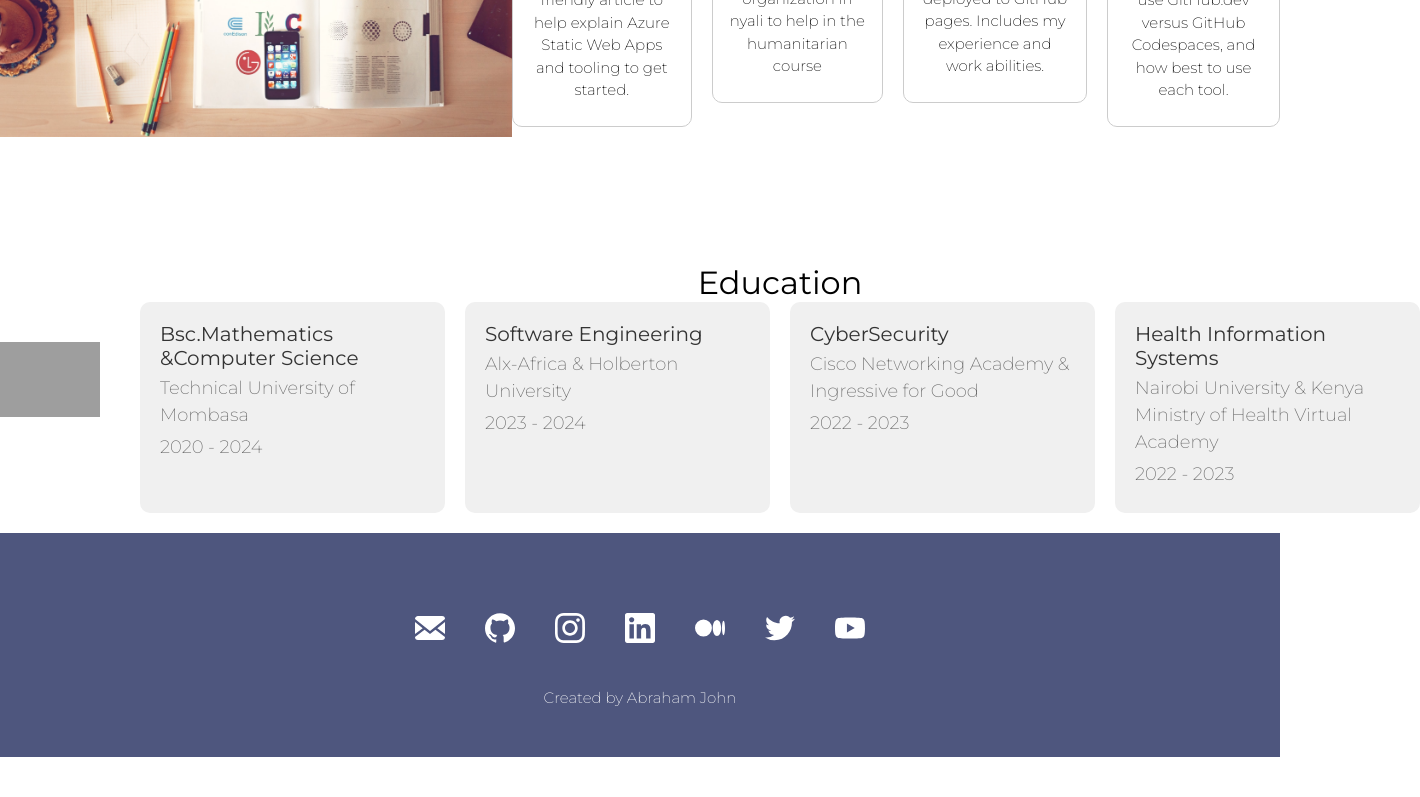
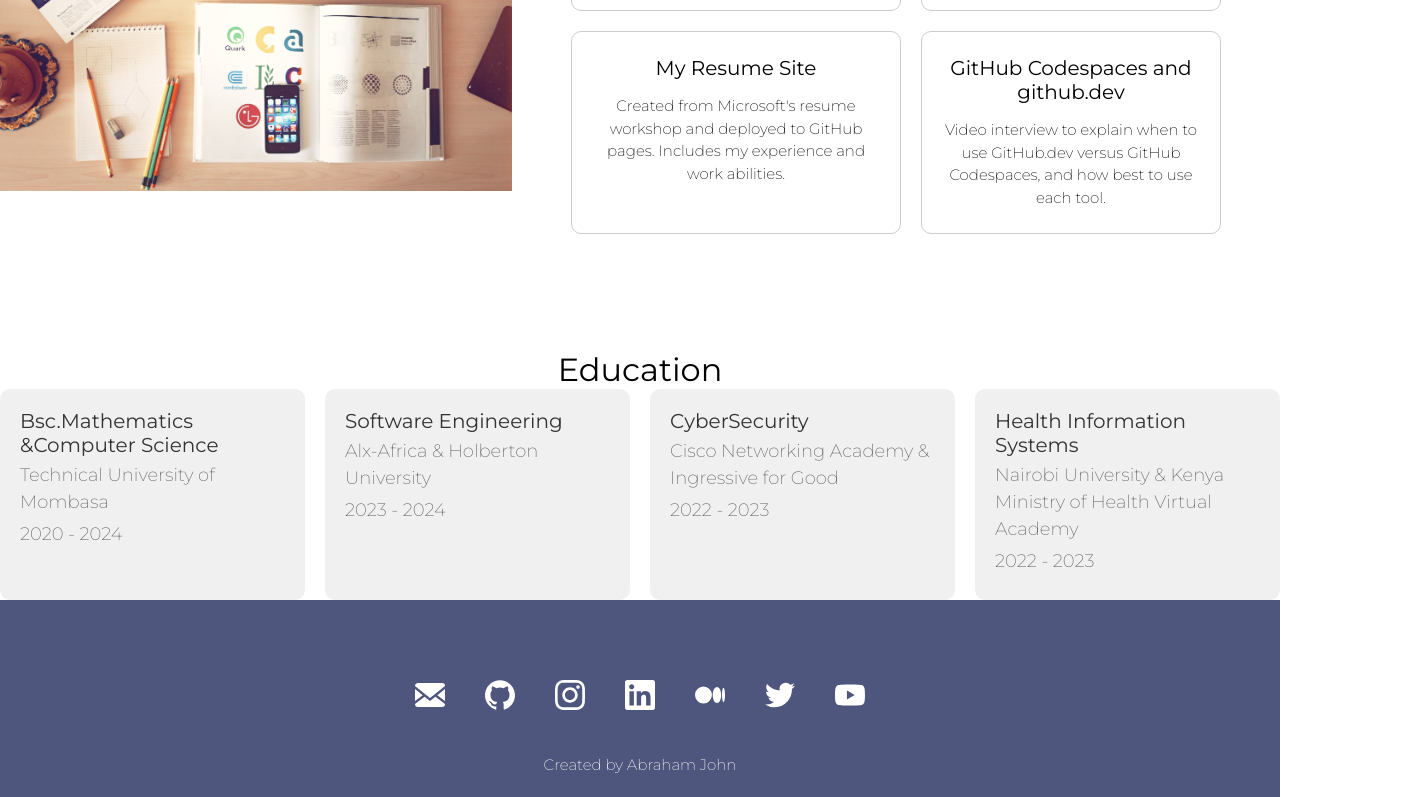
Before and after one commit to Jabrahamjohn/myportfolio, a React (Vite) app: page / in a window 1280 px wide. Shown: the part 2328-3125 px from the top of the page, 1420 px wide, since content can reach past the window. Before the commit the page ends 3085 px from the top, so only its background shows below. Built offline with nearby package versions, Linux system fonts and the light colour scheme; grey boxes are pictures that could not be loaded.

Commit message:
and it finally works and we stop from here

```diff
--- a/src/Components/Education.jsx
+++ b/src/Components/Education.jsx
@@ -3,11 +3,9 @@ import React from "react";
 
 const Education = () => {
   return (
-    <div className="container">
-      <img src="../images/educational.jpg" alt="graduation" />
-      <section id="Education">
-        <h2>Education</h2>
-        <div className="education-grid">
+    <section id="Education">
+      <h2>Education</h2>
+      <div className="education-grid">
           <div className="education-cell">
           <h3>Bsc.Mathematics &Computer Science</h3>
           <p>Technical University of Mombasa</p>
@@ -28,9 +26,9 @@ const Education = () => {
           <p>Nairobi University & Kenya Ministry of Health Virtual Academy</p>
           <p>2022 - 2023</p>
           </div>
-        </div>
+      </div>
       </section>
-    </div>
+
   );
 };
 
--- a/src/styles.css
+++ b/src/styles.css
@@ -150,16 +150,6 @@ img.socialIcon {
 
 /* grid of 4 education cells */
 /* styles.css */
-
-div.container{
-  display: flex;
-  align-items: center;
-}
-
-div.container img{
-  max-width: 100px;
-  margin-right: 20px;
-}
 /* Center the section heading */
 section#Education h2 {
   text-align: center;
```
